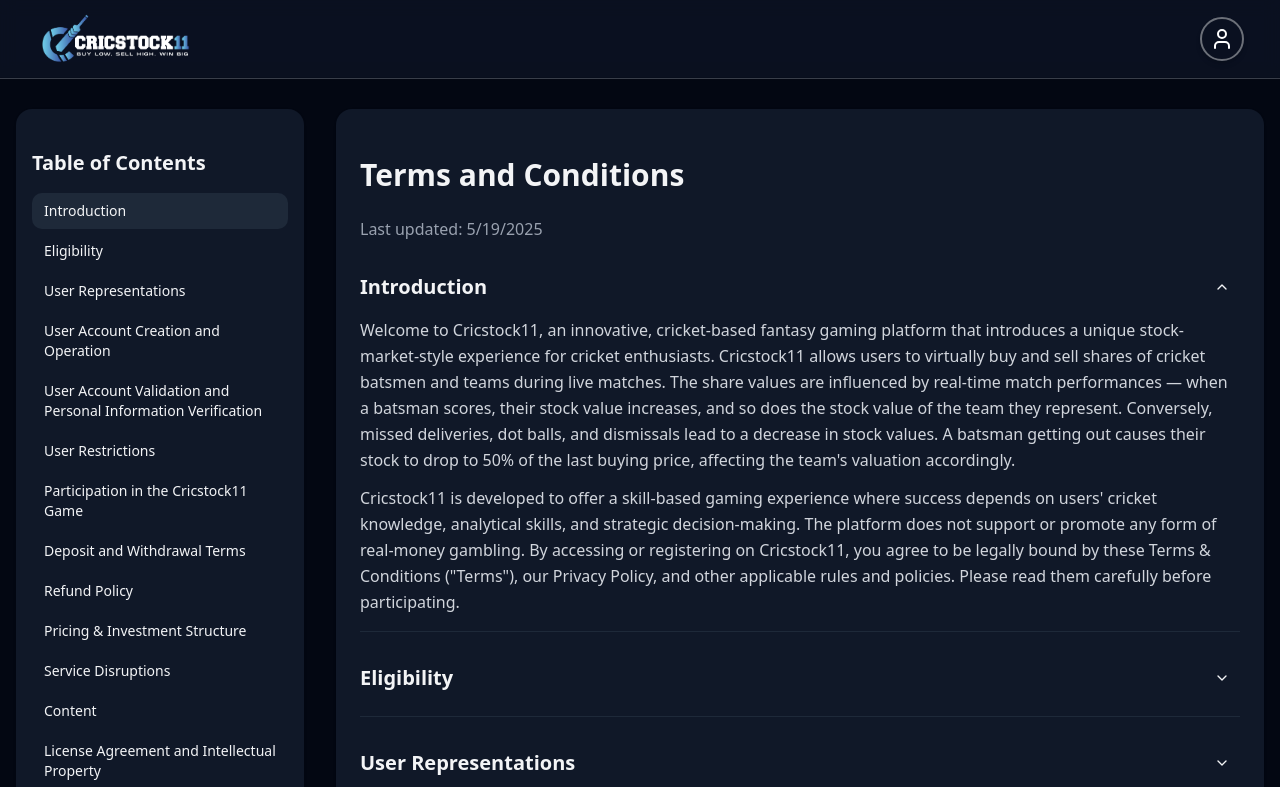
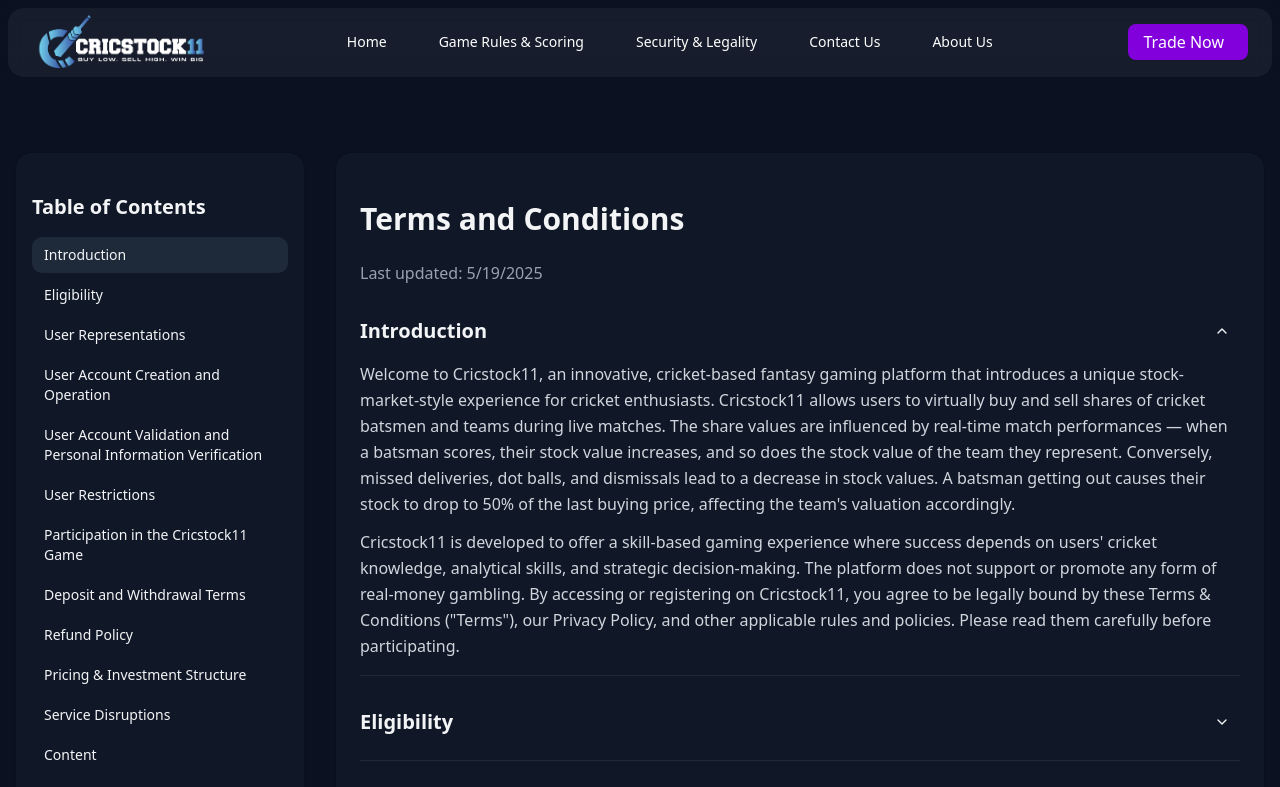
Before and after one commit to drjayaswal/cricket-frontend-nextjs, a Next.js app: page /terms-and-conditions in a window 1280 px wide. Shown: the top 787 px of the page. Built offline with nearby package versions, Linux system fonts and the light colour scheme.

Commit message:
removed functionality for testing... x4

```diff
--- a/src/app/(root)/privacy-policy/page.tsx
+++ b/src/app/(landing)/privacy-policy/page.tsx
@@ -3,7 +3,7 @@
 
 export default function PrivacyPolicy() {
   return (
-    <main className="container mx-auto px-4 py-12">
+    <main className="container mx-auto px-4">
       <div className="max-w-4xl mx-auto">
         <div className="flex items-center space-x-3 mb-8">
           <Lock className="h-8 w-8 text-purple-500" />
--- a/src/app/(root)/terms-and-conditions/page.tsx
+++ b/src/app/(landing)/terms-and-conditions/page.tsx
@@ -18,7 +18,7 @@
       // Scroll to section
       const element = document.getElementById(section)
       if (element) {
-        element.scrollIntoView({ behavior: "smooth", block: "start" })
+        element.scrollIntoView({ behavior: "smooth", block: "nearest" })
       }
     }
   }
@@ -241,8 +241,8 @@
   ]
 
   return (
-    <div className="min-h-screen bg-gray-950 text-gray-100">
-      <div className="container mx-auto px-4 py-8">
+    <div className="min-h-screen text-gray-100">
+      <div className="container mx-auto px-4 ">
         <div className="grid grid-cols-1 lg:grid-cols-4 gap-8">
           {/* Sidebar Navigation */}
           <div className="lg:col-span-1">
```
